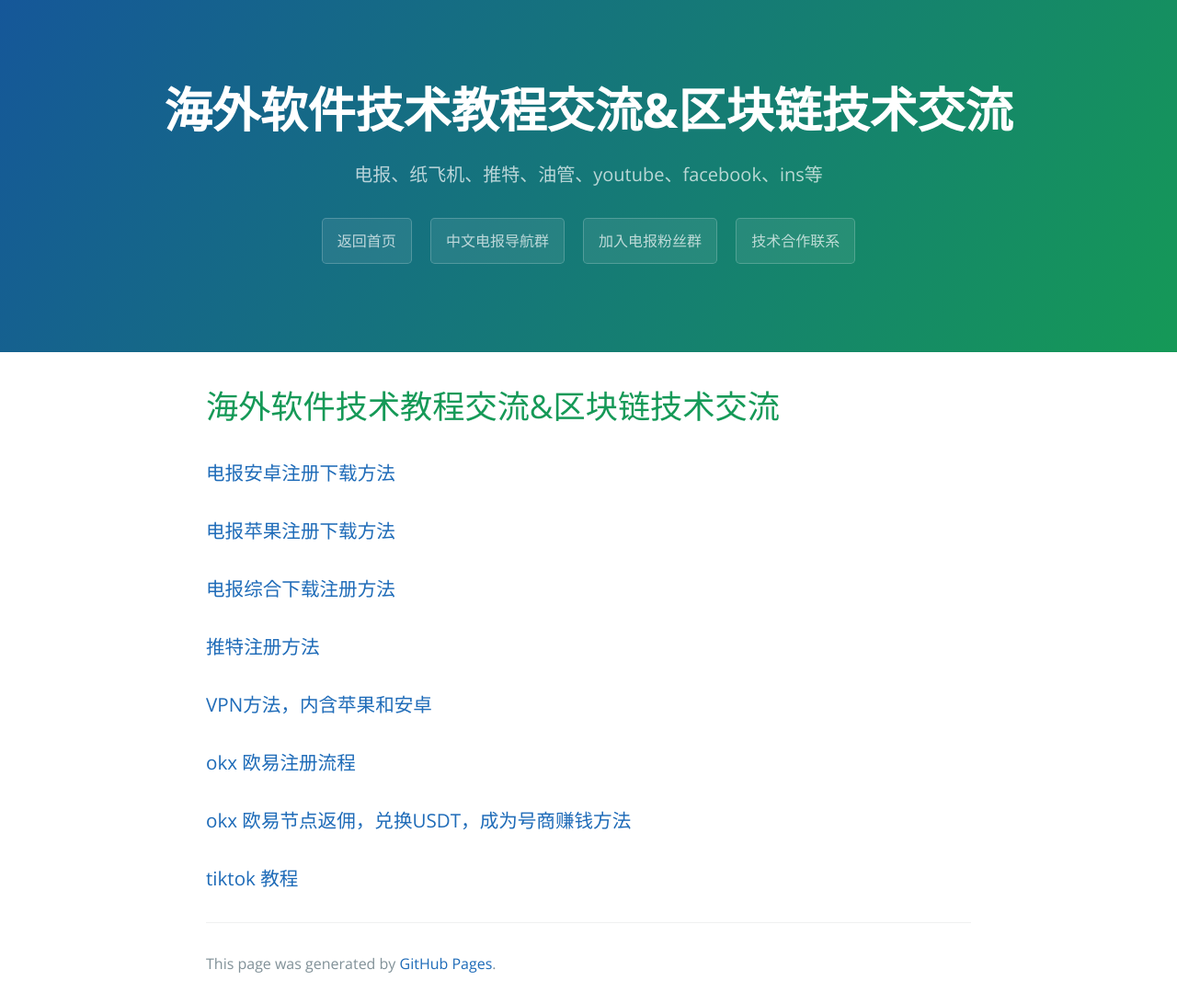
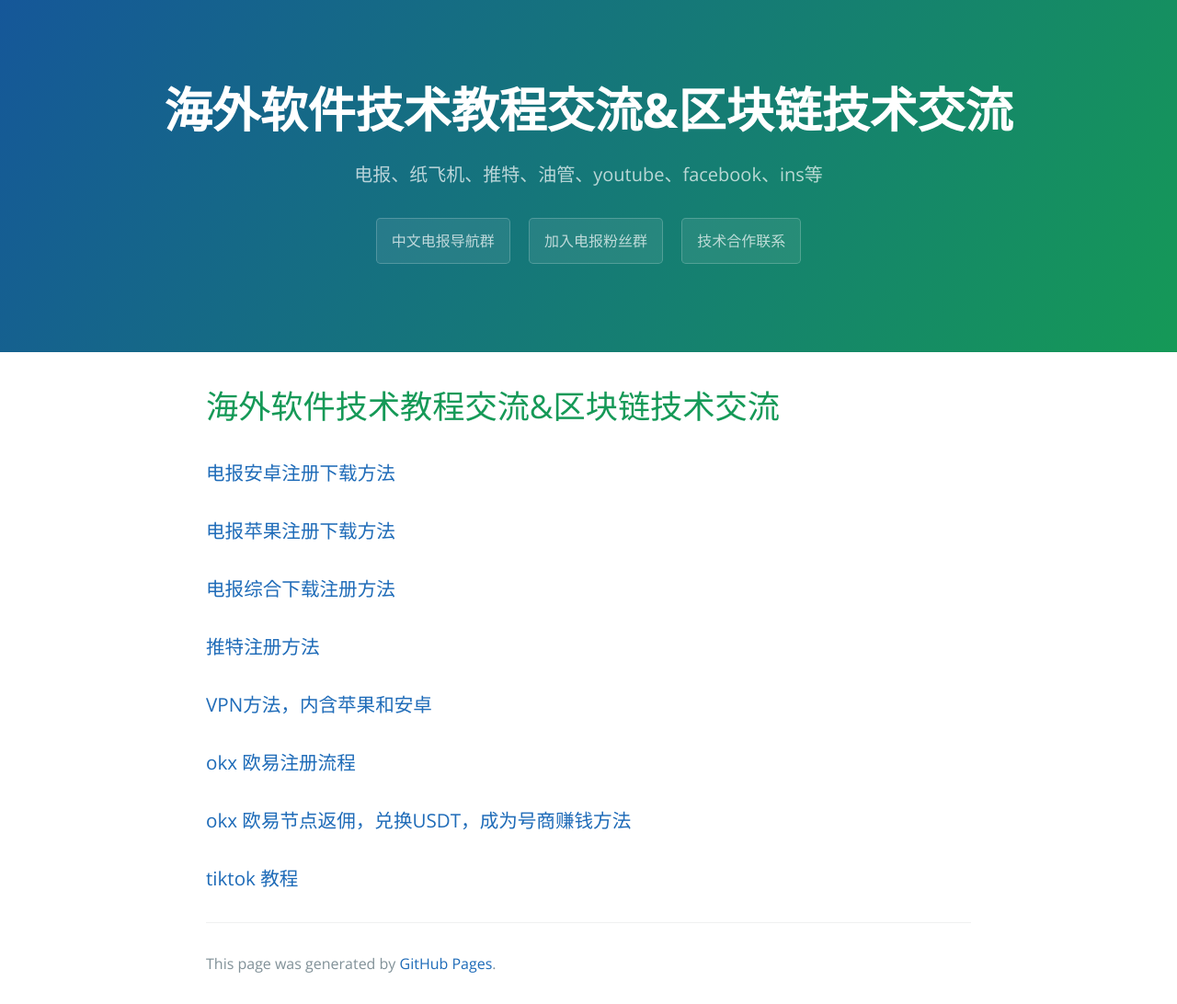
Before and after one commit to tggSearch/tggSearch.github.io, a Jekyll site: the page built from index.md, in a window 1280 px wide. Shown: the whole page at 92% size. Built offline with Jekyll 4.4.1, drawn with Linux system fonts in a browser that asks for light colours; our own code applies the rules of GitHub Pages for plain Markdown files.

Commit message:
update ios

```diff
--- a/_layouts/default.html
+++ b/_layouts/default.html
@@ -22,7 +22,6 @@
         <a href="{{ site.github.repository_url }}" class="btn">View on GitHub</a>
       {% endif %}
       {% if site.show_downloads %}
-        <a href="https://tggsearch.github.io" class="btn">返回首页</a>
         <a href="https://t.me/chineseSearchService" class="btn">中文电报导航群</a>
         <a href="https://t.me/chinaDianBaoFans" class="btn">加入电报粉丝群</a>
         <a href="https://t.me/uwantme12" class="btn">技术合作联系</a>
```
Also changed, not shown: resource/1.png (deleted), resource/2.png (deleted), resource/3.png (deleted), resource/android-register.png (deleted), resource/c2c-buy.png (deleted), resource/ios-register.png (deleted), resource/limit.png (deleted), resource/okx-android-download.png (deleted), resource/okx-android-menu.png (deleted), resource/okx-coins-vendor.png (deleted), resource/okx-inivite.png (deleted), resource/okx-packet.png (deleted), resource/okx-transfer.png (deleted).
